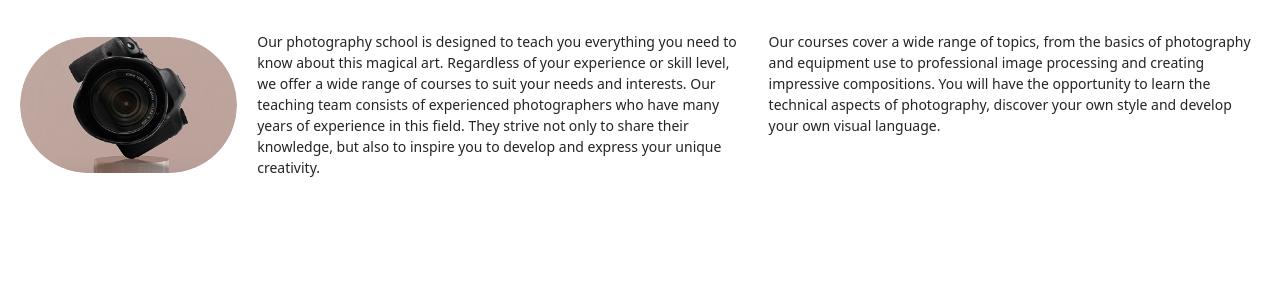
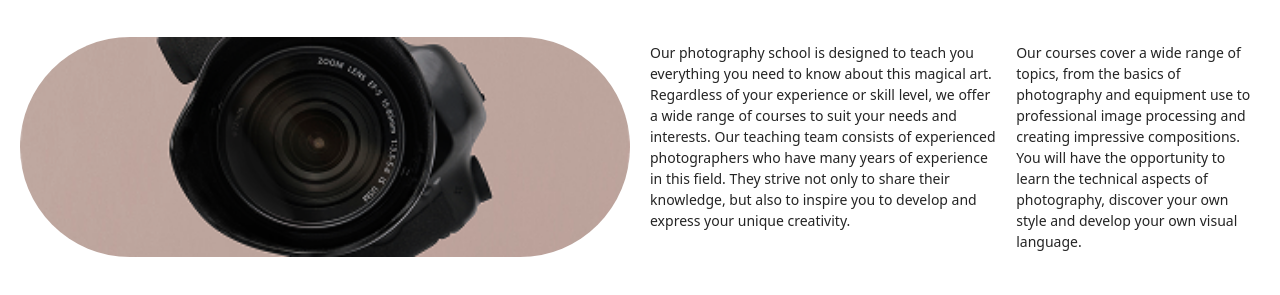
Before and after one commit to Dogukan-Ars/goit-rookies-project, a website built with Vite: page src/partials/about-us.html in a window 1280 px wide. Shown: the part 119-414 px from the top of the page. Built offline with nearby package versions, Linux system fonts and the light colour scheme.

Commit message:
3rd Draft

```diff
--- a/src/css/about-us.css
+++ b/src/css/about-us.css
@@ -57,13 +57,13 @@
 @media (min-width: 1280px) {
   /*Desktop Görsel*/
   .frame {
-    width: 100%;
-    height: auto;
-    max-height: 220px;
-    object-fit: contain;
-    position: relative;
   }
   .about-us-content img {
+    width: 100%;
+    max-width: none;
+    height: 220px;
+    object-fit: cover;
+    display: block;
     position: static;
   }
 
@@ -73,4 +73,9 @@
     flex-direction: row;
     align-items: center;
   }
+  .about-us-text {
+    display: flex;
+    flex-direction: row;
+    width: 100%;
+  }
 }
```
